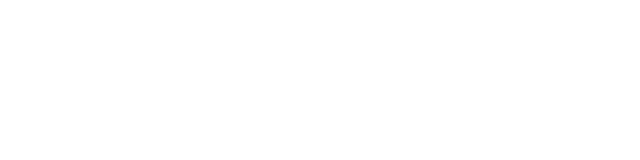
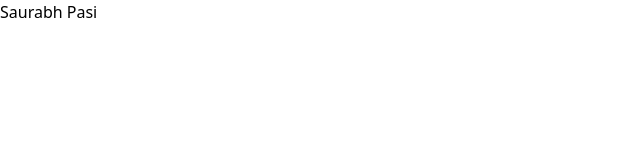
Before and after one commit to SaurabhPasi28/flight_booking_system, a Next.js app: page / in a window 1280 px wide. Shown: the top 160 px of the page, without its empty margins (0-640 px from the left). Built offline with nearby package versions, Linux system fonts and the light colour scheme.

Commit message:
conneting with flight_booking_system

```diff
--- a/src/app/page.js
+++ b/src/app/page.js
@@ -3,7 +3,7 @@
 export default function Home() {
   return (
     <div>
-
+      Saurabh Pasi
     </div>
   );
 }
```
